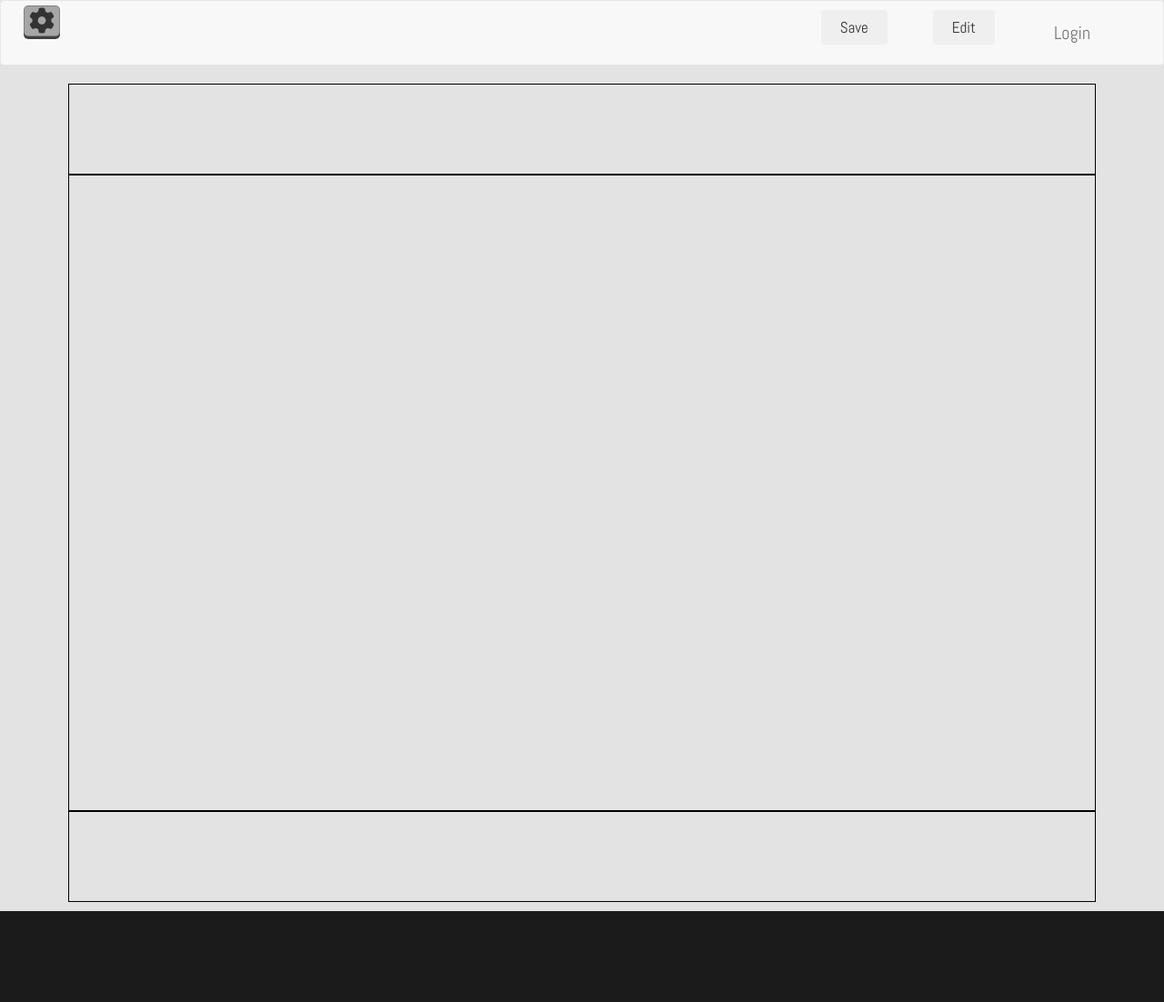
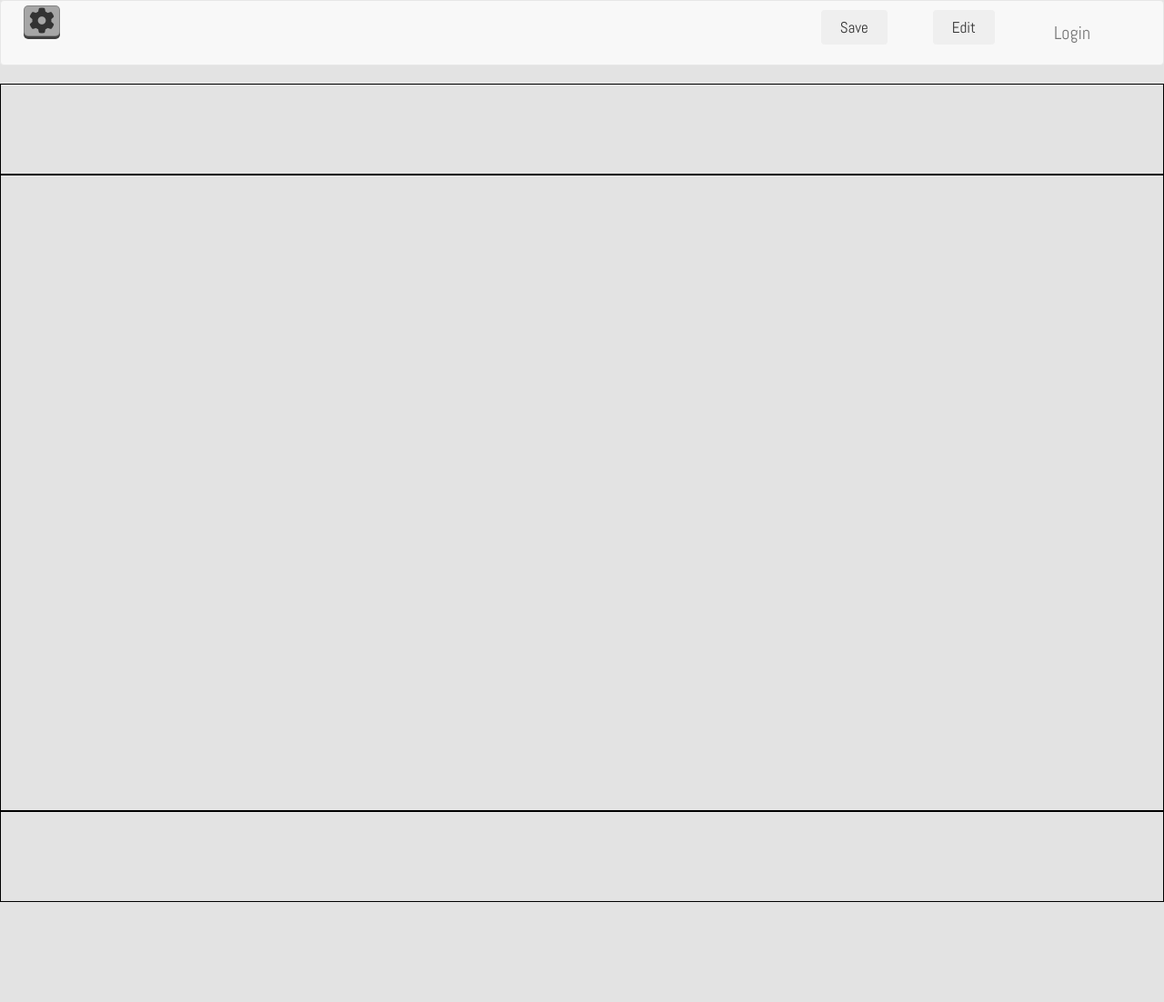
Before and after one commit to NivekL/EdgeFrame-master-thesis, a PHP site: page / in a window 1280 px wide. Shown: the whole page at 91% size. After the commit the page ends 992 px from the top, so only its background shows below. Run offline with PHP 8.4, Linux system fonts and the light colour scheme; some libraries are stand-ins or nearby versions.

Commit message:
changed the structure style of the divs in index.php

```diff
--- a/css/style.min.css
+++ b/css/style.min.css
@@ -1 +1 @@
-*{margin:0;padding:0}.sidenav{height:100%;width:0;position:fixed;z-index:1;top:0;left:0;background-color:#111;overflow-x:hidden;transition:.2s;padding-top:60px}.sidenav .fa-times{position:absolute;top:10px;right:25px;font-size:36px;margin-left:50px;color:#c62222;cursor:pointer;transition:linear all .3s}.sidenav .fa-times:hover{transform:rotate(180deg)}nav li{margin-right:50px}nav li a{margin-top:10px;margin-bottom:10px;padding:6px 20px;font-size:20px;font-family:"Abel",sans-serif}nav li .btn{margin-top:10px;margin-bottom:10px;font-size:17px;font-family:"Abel",sans-serif;padding:6px 20px}.fa-cog{position:absolute;margin-top:5px;margin-left:10px;padding-left:5px;padding-right:5px;padding-top:2px;padding-bottom:2px;background-color:#a6a6a6;border-radius:5px;cursor:pointer;border-radius:5px;border:1px solid rgba(0,0,0,0.22);box-shadow:0 3px #404040}.fa-cog:hover{background-color:#707070}.fa-cog:active{top:2px;box-shadow:0 0}#move{transition:margin-left .2s}body{background-color:#e3e3e3}.container{padding-left:20px;padding-right:20px}.container .top-col{border:1px solid black;height:100px}.container .left-col{border:1px solid black;height:700px}.container .right-col{border:1px solid black;height:700px}.container .bottom-col{border:1px solid black;height:100px}.draggable{height:100px;width:100px;background-color:red}.bottom-nav{margin-top:10px;height:100px;background-color:#1b1b1b}
+*{margin:0;padding:0}.sidenav{height:100%;width:0;position:fixed;z-index:1;top:0;left:0;background-color:#111;overflow-x:hidden;transition:.2s;padding-top:60px}.sidenav .fa-times{position:absolute;top:10px;right:25px;font-size:36px;margin-left:50px;color:#c62222;cursor:pointer;transition:linear all .3s}.sidenav .fa-times:hover{transform:rotate(180deg)}nav li{margin-right:50px}nav li a{margin-top:10px;margin-bottom:10px;padding:6px 20px;font-size:20px;font-family:"Abel",sans-serif}nav li .btn{margin-top:10px;margin-bottom:10px;font-size:17px;font-family:"Abel",sans-serif;padding:6px 20px}.fa-cog{position:absolute;margin-top:5px;margin-left:10px;padding-left:5px;padding-right:5px;padding-top:2px;padding-bottom:2px;background-color:#a6a6a6;border-radius:5px;cursor:pointer;border-radius:5px;border:1px solid rgba(0,0,0,0.22);box-shadow:0 3px #404040}.fa-cog:hover{background-color:#707070}.fa-cog:active{top:2px;box-shadow:0 0}#move{transition:margin-left .2s}body{background-color:#e3e3e3}.top-col{border:1px solid black;height:100px}.left-col{border:1px solid black;height:700px}.bottom-col{border:1px solid black;height:100px}.draggable{height:100px;width:100px;background-color:red}.bottom-nav{margin-top:10px;height:100px;background-color:#1b1b1b}
--- a/index.php
+++ b/index.php
@@ -55,8 +55,6 @@
 
 </div>
 
-<div class="container">
-
 <header id="top-div" class="col-xs-12 col-md-12 top-col">
 
 </header>
@@ -69,10 +67,9 @@
 
 </footer>
 
-</div>
 
-<footer class="col-xs-12 col-md-12 bottom-nav">
-</footer>
+<!--<footer class="col-xs-12 col-md-12 bottom-nav">
+</footer>-->
 
     <!-- jQuery (necessary for Bootstrap's JavaScript plugins) -->
     <script src="js/jquery.js"></script>
--- a/sass/content.scss
+++ b/sass/content.scss
@@ -2,10 +2,14 @@ body{
   background-color: rgb(227, 227, 227);
 }
 
-.container{
+/*.container{
   //border: 3px solid black;
   padding-left: 20px;
   padding-right: 20px;
+
+
+
+}*/
 
 .top-col{
   border: 1px solid black;
@@ -19,16 +23,8 @@ body{
   height: 700px;
 }
 
-  .right-col{
-    border: 1px solid black;
-    //background-color: green;
-    height: 700px
-  }
-
 .bottom-col{
   border: 1px solid black;
   //background-color: red;
   height: 100px;
 }
-
-}
```
Lines whose indentation alone changed are shown as unchanged.
